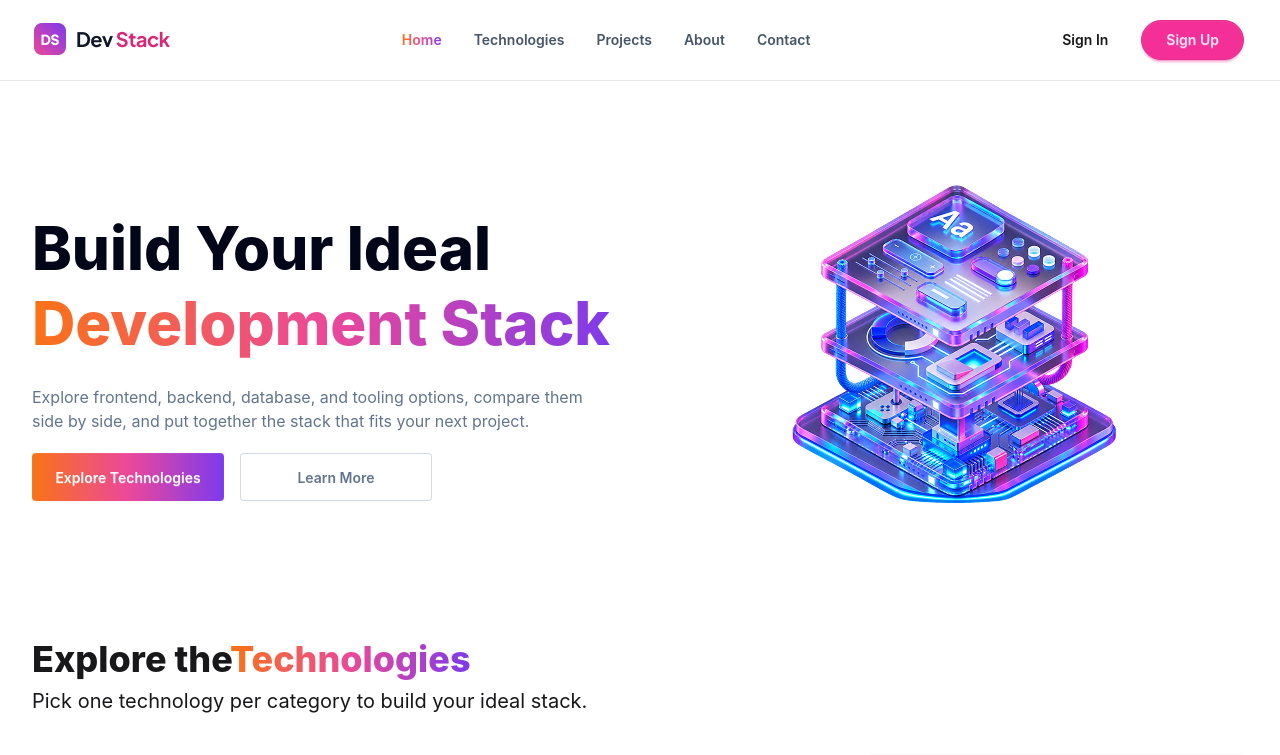
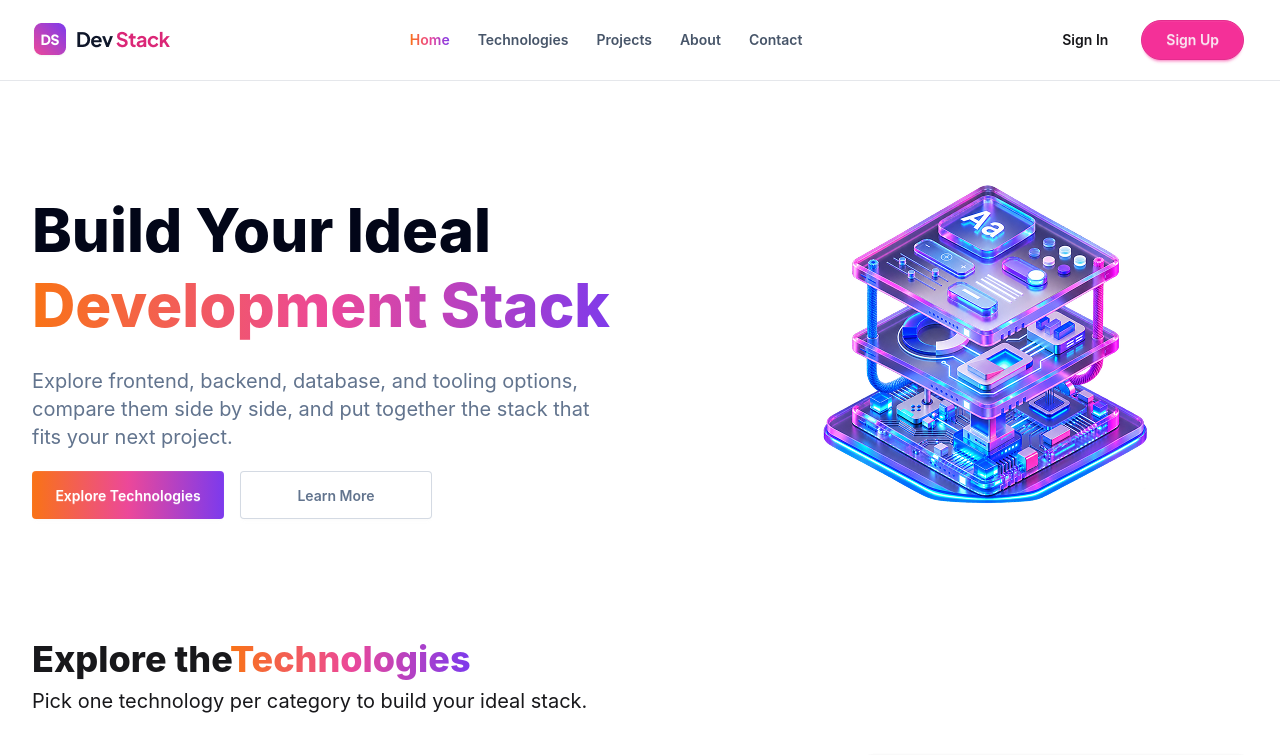
Before and after one commit to Sagorhowlader/b14-a05-devstack, a React (Vite) app: page / in a window 1280 px wide. Shown: the top 755 px of the page. Built offline with nearby package versions, Linux system fonts and the light colour scheme.

Commit message:
fix css isuee

```diff
--- a/src/components/Footer/Footer.tsx
+++ b/src/components/Footer/Footer.tsx
@@ -2,7 +2,7 @@ import Logo from "../../assets/logo-text.png";
 
 const Footer = () => {
   return (
-    <footer className="border-t border-gray-200">
+    <footer className="lg:mt-16">
       <div className="container mx-auto flex flex-col gap-14 px-4 py-8 md:px-8">
         {/* Top Section */}
         <div className="flex w-full flex-col gap-10 md:flex-row md:justify-between">
--- a/src/components/HeroSection/HeroSection.tsx
+++ b/src/components/HeroSection/HeroSection.tsx
@@ -11,7 +11,7 @@ const HeroSection = () => {
             <span className="text-brand-gradient">Development Stack</span>
           </h1>
 
-          <p className="max-w-142.75 text-slate-500">
+          <p className="text-slate-500 text-xs lg:text-xl">
             Explore frontend, backend, database, and tooling options, compare
             them side by side, and put together the stack that fits your next
             project.
@@ -31,7 +31,7 @@ const HeroSection = () => {
       </div>
 
       {/* Hero Image */}
-      <div className="flex flex-1 justify-center">
+      <div className="flex flex-1 justify-end">
         <img
           src={HeroImage}
           alt="Development stack illustration"
--- a/src/components/Navbar/Navbar.tsx
+++ b/src/components/Navbar/Navbar.tsx
@@ -20,7 +20,7 @@ const Navbar = () => {
 
         {/* Desktop navigation */}
         <div>
-          <ul className="hidden items-center justify-center gap-4 text-sm font-semibold md:flex lg:flex lg:gap-8">
+          <ul className="hidden items-center justify-center gap-4 text-sm font-semibold md:flex lg:flex lg:gap-7">
             <li className="text-brand-gradient">Home</li>
             <li className="text-[#475569]">Technologies</li>
             <li className="text-[#475569]">Projects</li>
```
Also changed, not shown: 1 other file (tests, documents, lock files or other folders).
